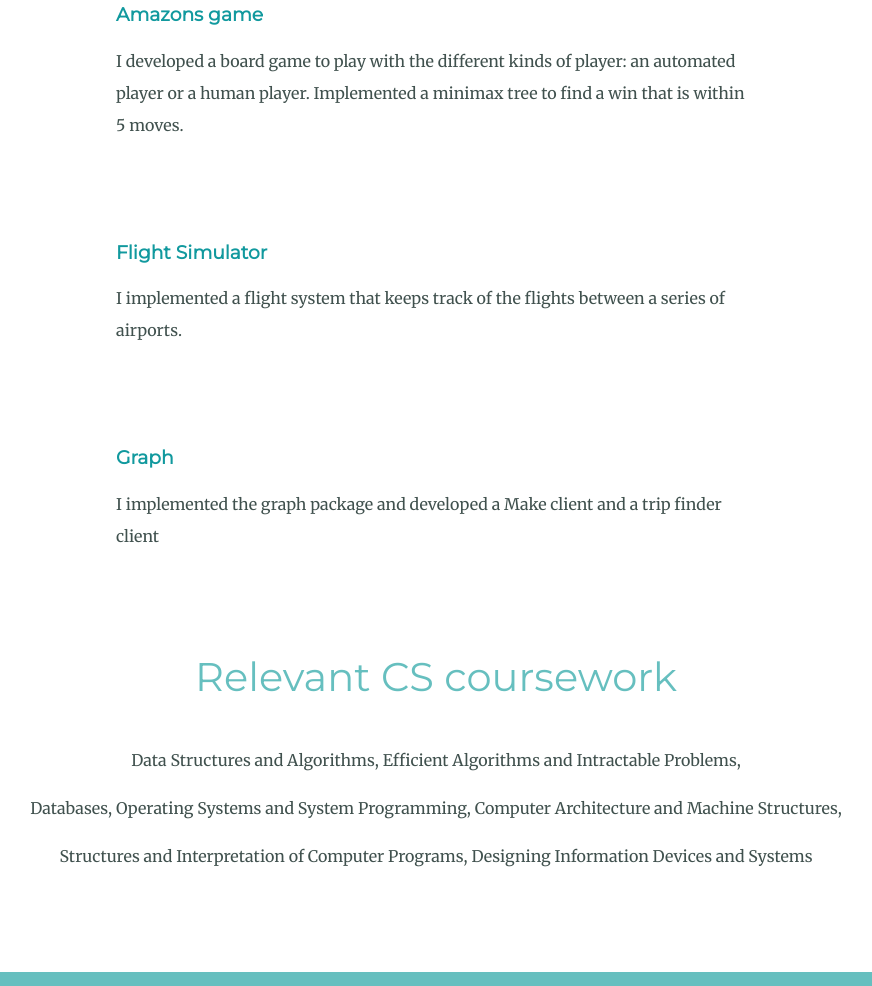
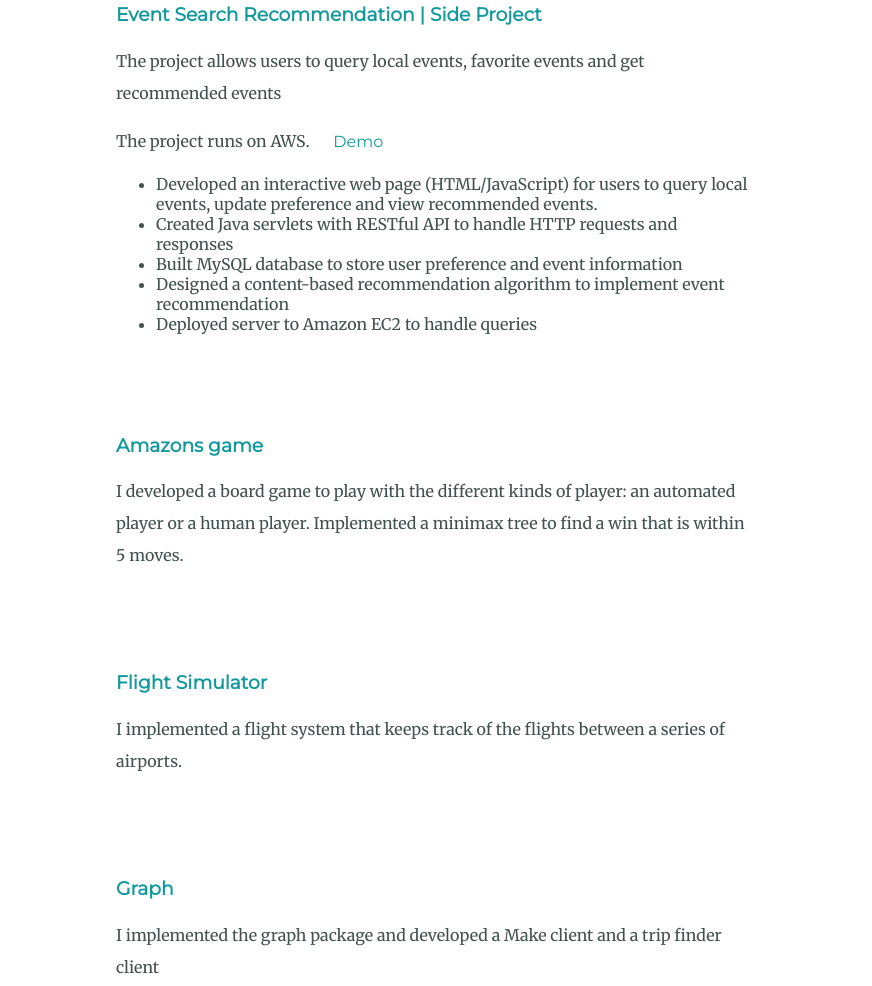
Before and after one commit to Haiweizhen/cv_old, a plain HTML site: page index.html in a window 1280 px wide. Shown: the part 1956-2942 px from the top of the page, without its empty margins (204-1076 px from the left). Drawn offline with Linux system fonts and the light colour scheme.

Commit message:
update index.html 02

```diff
--- a/index.html
+++ b/index.html
@@ -32,6 +32,19 @@
     <div class="skills">
       <h2>My projects</h2>
       <div class="skill-row">
+          <h3>Event Search Recommendation | Side Project</h3>
+          <p>The project allows users to query local events, favorite events and get recommended events</p>
+          <p>The project runs on AWS.  <a href="http://3.135.237.56/Jupiter/">Demo</a></p>
+          <ul>
+            <li>Developed an interactive web page (HTML/JavaScript) for users to query local events, update preference and view recommended events.</li>
+            <li>Created Java servlets with RESTful API to handle HTTP requests and responses</li>
+            <li>Built MySQL database to store user preference and event information</li>
+            <li>Designed a content-based recommendation algorithm to implement event recommendation</li>
+            <li>Deployed server to Amazon EC2 to handle queries</li>
+          </ul>
+        </div>
+
+      <div class="skill-row">
         <h3>Amazons game</h3>
         <p>I developed a board game to play with the different kinds of player: an automated player or a human player. Implemented a minimax tree to find a win that is within 5 moves.</p>
       </div>
@@ -48,9 +61,9 @@
 
 
       <h2>Relevant CS coursework</h2>
-      <p>Data Structures and Algorithms, Efficient Algorithms and Intractable Problems, </p>
-      <p> Databases, Operating Systems and System Programming, Computer Architecture and Machine Structures,</p>
-      <p> Structures and Interpretation of Computer Programs, Designing Information Devices and Systems</p>
+      <p>CS61B: Data Structures, CS170: Efficient Algorithms, CS61C: Computer Architecture, Data100: Data Science </p>
+      <p> CS186: Database Systems, CS162: Operating Systems, CS61A: Structures and Interpretation of Computer Programs,</p>
+      <p> CS161: Computer Security , CS168: Computer Networks </p>
 
     </div>
   </div>
```
